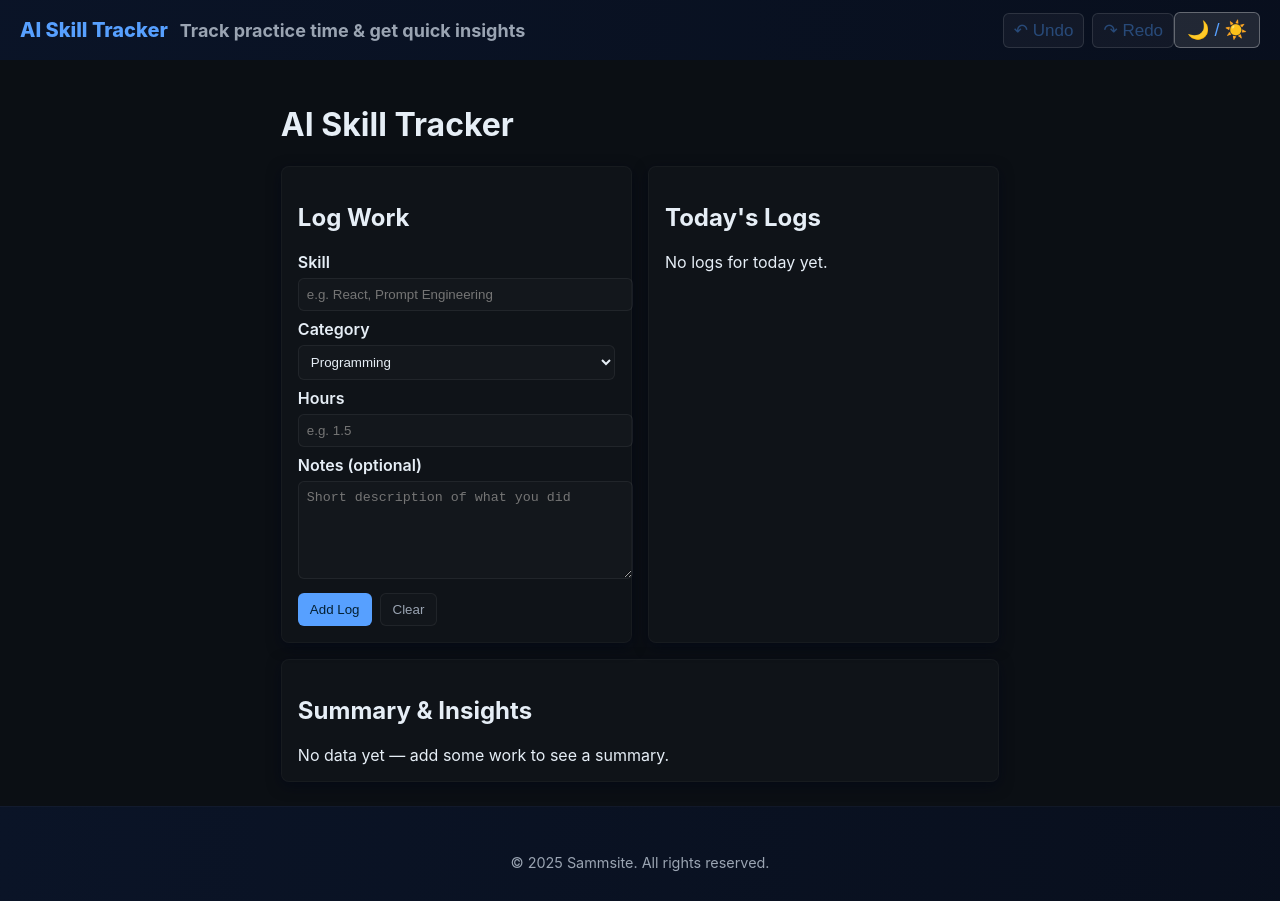
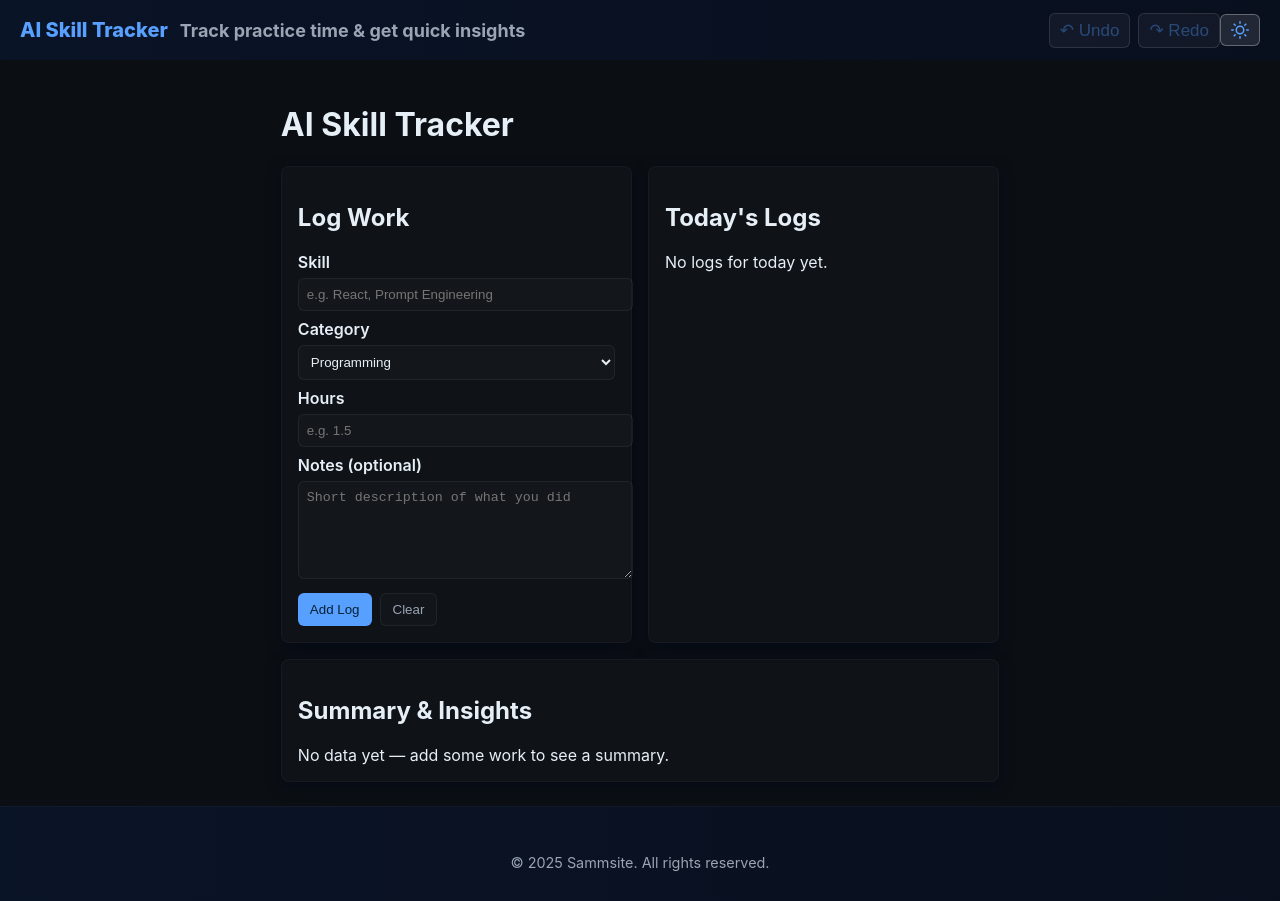
Before and after one commit to Samcode2006/my-skill-track, a React (Vite) app: page / in a window 1280 px wide. Built offline with nearby package versions, Linux system fonts and the light colour scheme.

Commit message:
Replace emoji theme toggle with minimalistic SVG icons

```diff
--- a/src/Header.jsx
+++ b/src/Header.jsx
@@ -1,4 +1,24 @@
 import { getTheme, setTheme } from "./utils/storage.js";
+
+const SunIcon = () => (
+    <svg width="18" height="18" viewBox="0 0 24 24" fill="none" stroke="currentColor" strokeWidth="2" strokeLinecap="round" strokeLinejoin="round">
+        <circle cx="12" cy="12" r="5"></circle>
+        <line x1="12" y1="1" x2="12" y2="3"></line>
+        <line x1="12" y1="21" x2="12" y2="23"></line>
+        <line x1="4.22" y1="4.22" x2="5.64" y2="5.64"></line>
+        <line x1="18.36" y1="18.36" x2="19.78" y2="19.78"></line>
+        <line x1="1" y1="12" x2="3" y2="12"></line>
+        <line x1="21" y1="12" x2="23" y2="12"></line>
+        <line x1="4.22" y1="19.78" x2="5.64" y2="18.36"></line>
+        <line x1="18.36" y1="5.64" x2="19.78" y2="4.22"></line>
+    </svg>
+);
+
+const MoonIcon = () => (
+    <svg width="18" height="18" viewBox="0 0 24 24" fill="none" stroke="currentColor" strokeWidth="2" strokeLinecap="round" strokeLinejoin="round">
+        <path d="M21 12.79A9 9 0 1 1 11.21 3 7 7 0 0 0 21 12.79z"></path>
+    </svg>
+);
 
 export default function Header({ onUndo, onRedo, canUndo, canRedo }) {
     const toggleTheme = () => {
@@ -6,6 +26,8 @@ export default function Header({ onUndo, onRedo, canUndo, canRedo }) {
         const newTheme = currentTheme === "dark" ? "light" : "dark";
         setTheme(newTheme);
     };
+
+    const currentTheme = getTheme();
 
     return (
         <header className="header">
@@ -36,9 +58,9 @@ export default function Header({ onUndo, onRedo, canUndo, canRedo }) {
                 <button
                     className="theme-toggle"
                     onClick={toggleTheme}
-                    title="Toggle dark/light theme"
+                    title={currentTheme === "dark" ? "Switch to light mode" : "Switch to dark mode"}
                 >
-                    🌙 / ☀️
+                    {currentTheme === "dark" ? <SunIcon /> : <MoonIcon />}
                 </button>
             </div>
         </header>
--- a/src/index.css
+++ b/src/index.css
@@ -71,10 +71,13 @@ body.light-theme .header {
   color: var(--accent);
   border: 1px solid rgba(255, 255, 255, 0.3);
   border-radius: 6px;
-  padding: 6px 12px;
+  padding: 6px 10px;
   cursor: pointer;
   font-size: 0.9em;
   transition: background 120ms ease;
+  display: flex;
+  align-items: center;
+  justify-content: center;
 }
 
 .theme-toggle:hover {
```
